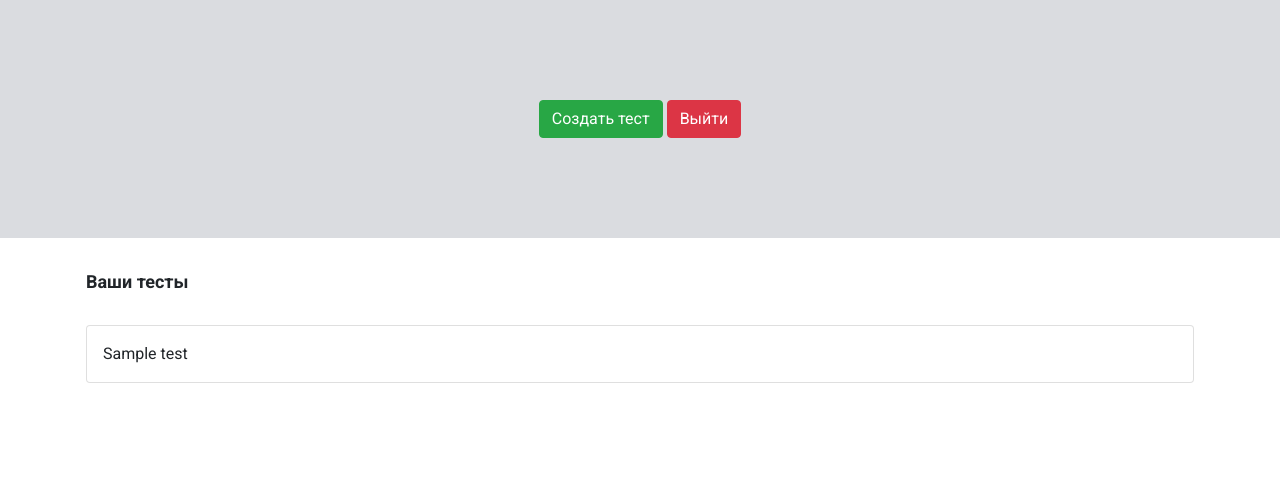
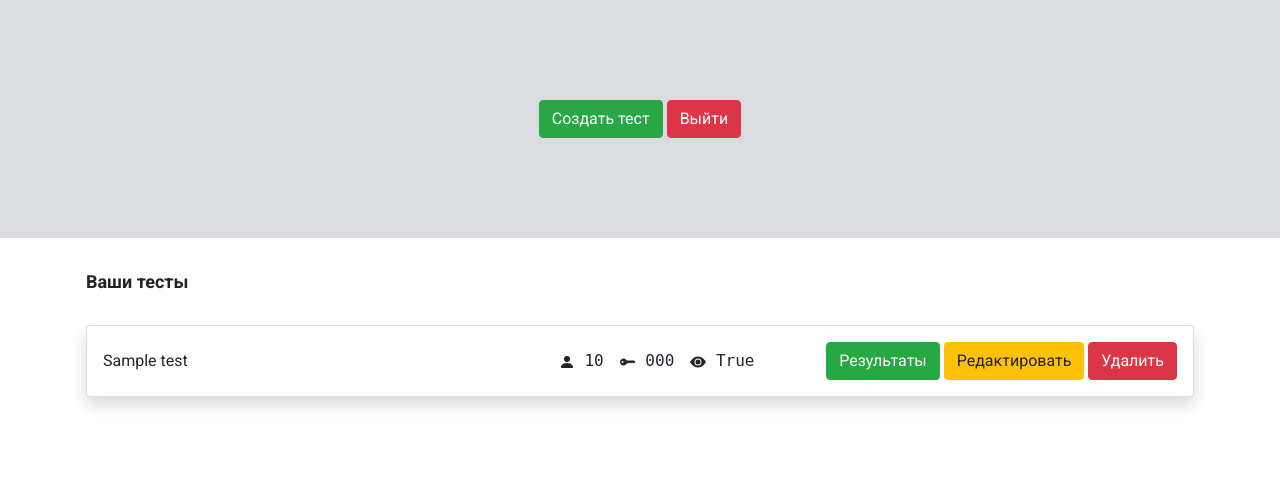
Before and after one commit to yshm1tsu/testing-system, a Django app: page /cabinet/ in a window 1280 px wide. Shown: the top 498 px of the page. Run offline with Django 3.2, Linux system fonts and the light colour scheme; a user stored in the database is signed in; tables that the repository leaves empty hold one stand-in row (values such as "Sample post"); some libraries are stand-ins or nearby versions.

Commit message:
changed html

```diff
--- a/static/css/main.css
+++ b/static/css/main.css
@@ -102,9 +102,19 @@ a:hover {
 }
 
 .test-item {
-    transition: border .3s linear;
+    transition: border .1s linear;
 }
 
 .test-item:hover {
     border-color: #000;
+    cursor: pointer;
 }
+
+.test-item__title {
+    width: 400px;
+}
+
+.test-item__icon {
+    font-size: 16px;
+    font-family: monospace;
+}
--- a/static/js/script.js
+++ b/static/js/script.js
@@ -0,0 +1,10 @@
+function copyToClipboard(code) {
+    const el = document.createElement('textarea')
+    el.style.position = 'absolute'
+    el.style.left = '-9999px'
+    el.value = code
+    document.body.appendChild(el)
+    el.select()
+    document.execCommand('copy')
+    document.body.removeChild(el)
+}
--- a/templates/tests/cabinet.html
+++ b/templates/tests/cabinet.html
@@ -16,17 +16,41 @@
         {% if test_list.count == 0 %}
             <h3 class="text-center">У вас нет созданных тестов</h3>
         {% else %}
-            {% for test in test_list %}
-                <div class="test-list">
-                    <div class="test-item card">
-                        <a href="#">
-                            <div class="card-body">
+            <div class="test-list">
+                {% for test in test_list %}
+                        <div class="test-item card mb-3 shadow" onClick="copyToClipboard('{{ test.code }}')">
+                            <div class="card-body d-flex justify-content-between align-items-center">
                                 <div class="test-item__title">{{ test.name }}</div>
+                                <div class="test-item__icons d-flex">
+                                    <div class="test-item__icon mr-3">
+                                        <svg width="1em" height="1em" viewBox="0 0 16 16" class="bi bi-person-fill" fill="currentColor" xmlns="http://www.w3.org/2000/svg">
+                                            <path fill-rule="evenodd" d="M3 14s-1 0-1-1 1-4 6-4 6 3 6 4-1 1-1 1H3zm5-6a3 3 0 1 0 0-6 3 3 0 0 0 0 6z"/>
+                                        </svg>
+                                        <span>{{ test.passed_quantity }}</span>
+                                    </div>
+                                    <div class="test-item__icon mr-3">
+                                        <svg width="1em" height="1em" viewBox="0 0 16 16" class="bi bi-key-fill" fill="currentColor" xmlns="http://www.w3.org/2000/svg">
+                                            <path fill-rule="evenodd" d="M3.5 11.5a3.5 3.5 0 1 1 3.163-5H14L15.5 8 14 9.5l-1-1-1 1-1-1-1 1-1-1-1 1H6.663a3.5 3.5 0 0 1-3.163 2zM2.5 9a1 1 0 1 0 0-2 1 1 0 0 0 0 2z"/>
+                                        </svg>
+                                        <span>{{ test.code }}</span>
+                                    </div>
+                                    <div class="test-item__icon mr-3">
+                                        <svg width="1em" height="1em" viewBox="0 0 16 16" class="bi bi-eye-fill" fill="currentColor" xmlns="http://www.w3.org/2000/svg">
+                                            <path d="M10.5 8a2.5 2.5 0 1 1-5 0 2.5 2.5 0 0 1 5 0z"/>
+                                            <path fill-rule="evenodd" d="M0 8s3-5.5 8-5.5S16 8 16 8s-3 5.5-8 5.5S0 8 0 8zm8 3.5a3.5 3.5 0 1 0 0-7 3.5 3.5 0 0 0 0 7z"/>
+                                        </svg>
+                                        <span>{{ test.active }}</span>
+                                    </div>
+                                </div>
+                                <div class="test-item__buttons">
+                                    <a href="#" class="btn btn-success">Результаты</a>
+                                    <a href="#" class="btn btn-warning">Редактировать</a>
+                                    <a href="/deleteTest?code={{test.code}}" class="btn btn-danger">Удалить</a>
+                                </div>
                             </div>
-                        </a>
-                    </div>
-                </div>
-            {% endfor %}
+                        </div>
+                {% endfor %}
+            </div>
         {% endif %}
     </div>
 </main>
--- a/tests/urls.py
+++ b/tests/urls.py
@@ -9,5 +9,7 @@ urlpatterns = [
     path('register/', views.register, name='register'),
     path('logout/', views.logout, name='logout'),
     path('cabinet/', views.cabinet, name='cabinet'),
-    path('createTest/', views.create_test, name='create_test')
+    path('createTest/', views.create_test, name='create_test'),
+    path('createQuestions/', views.create_questions, name='create_questions'),
+    path('deleteTest/', views.delete_test, name='delete_test')
 ]
--- a/tests/views.py
+++ b/tests/views.py
@@ -51,3 +51,24 @@ def create_test(request):
 
     context = {'form': form}
     return render(request, 'tests/createTest.html', context)
+
+@login_required
+def delete_test(request):
+    try:
+        test = Test.objects.get(code=request.GET['code'], author=request.user)
+        test.delete()
+    except:
+        return redirect('index')
+
+    return redirect('cabinet')
+
+@login_required
+def create_questions(request):
+
+    try:
+        test = Test.objects.get(code=request.GET['code'], author=request.user)
+    except:
+        return redirect('index')
+
+    context = {'questions': range(1, test.questions_quantity)}
+    return render(request, 'tests/createQuestions.html', context)
```
Also changed, not shown: templates/tests/createQuestions.html (added, +34 -0 lines), templates/tests/createTest.html (+0 -14 lines), tests/forms.py (+1 -1 lines), tests/models.py (+10 -8 lines), tests/migrations/0010_auto_20200720_1606.py (added).
